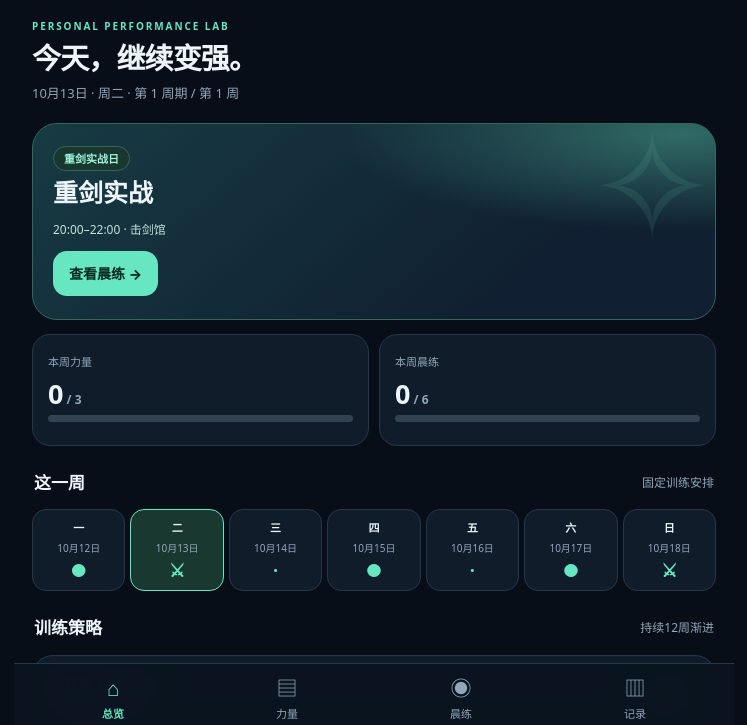
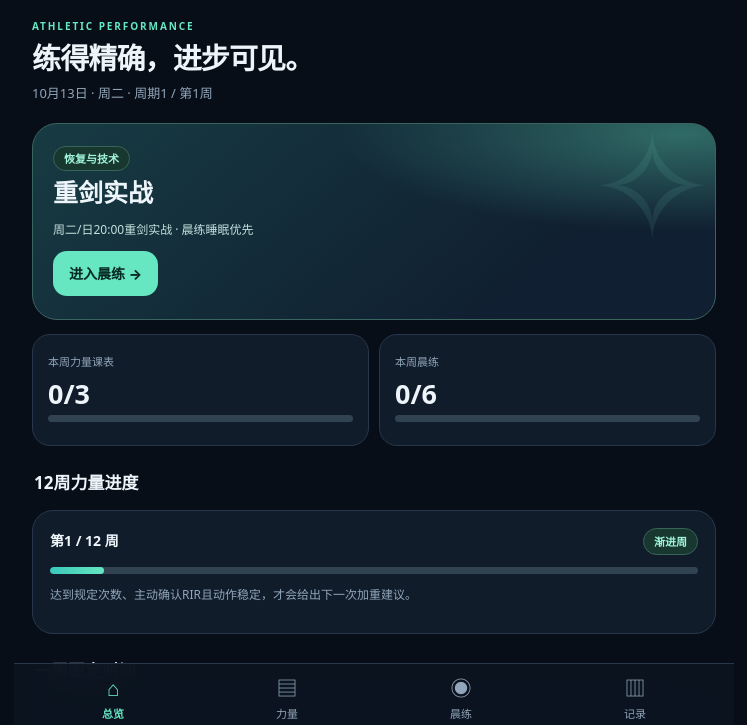
Before and after one commit to zf90570-prog/zf90570-prog.github.io, a plain HTML site: page app/src/main/assets/index.html in a window 1280 px wide. Shown: the part 68-793 px from the top of the page, without its empty margins (266-1013 px from the left). Drawn offline with Linux system fonts and the light colour scheme.

Commit message:
Load final UX and longitudinal workout features

```diff
--- a/app/src/main/assets/index.html
+++ b/app/src/main/assets/index.html
@@ -1 +1 @@
-<!doctype html><html lang="zh-CN"><head><meta charset="utf-8"><meta name="viewport" content="width=device-width,initial-scale=1,viewport-fit=cover"><meta name="theme-color" content="#080e18"><title>剑体训练 · Athletic Fencing</title><link rel="stylesheet" href="style.css"></head><body><div class="app"><header class="header"><div class="brand"><div class="brand-mark">剑</div><div><strong>剑体训练</strong><small>STRENGTH × FENCING</small></div></div><button id="settings-button" class="icon-button" aria-label="设置">⚙</button></header><main id="screen" aria-live="polite"></main><nav class="bottom-nav"><button data-tab="home" class="active"><span class="ico">⌂</span>总览</button><button data-tab="workouts"><span class="ico">▤</span>力量</button><button data-tab="morning"><span class="ico">◉</span>晨练</button><button data-tab="history"><span class="ico">▥</span>记录</button></nav></div><div id="toast" class="toast" role="status"></div><script src="app.js" defer></script></body></html>
+<!doctype html><html lang="zh-CN"><head><meta charset="utf-8"><meta name="viewport" content="width=device-width,initial-scale=1,viewport-fit=cover"><meta name="theme-color" content="#080e18"><title>剑体训练 · Athletic Fencing</title><link rel="stylesheet" href="style.css"><link rel="stylesheet" href="final.css"></head><body><div class="app"><header class="header"><div class="brand"><div class="brand-mark">剑</div><div><strong>剑体训练</strong><small>STRENGTH × FENCING</small></div></div><button id="settings-button" class="icon-button" aria-label="设置">⚙</button></header><main id="screen" aria-live="polite"></main><nav class="bottom-nav"><button data-tab="home" class="active"><span class="ico">⌂</span>总览</button><button data-tab="workouts"><span class="ico">▤</span>力量</button><button data-tab="morning"><span class="ico">◉</span>晨练</button><button data-tab="history"><span class="ico">▥</span>记录</button></nav></div><div id="toast" class="toast" role="status"></div><script src="app.js" defer></script><script src="enhance.js" defer></script></body></html>
```
